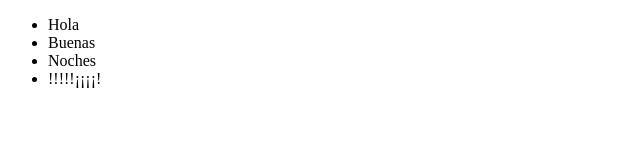
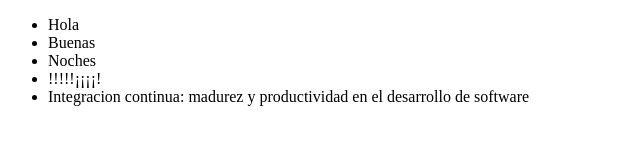
Before and after one commit to Joan355/alura-git, a plain HTML site: page index.html in a window 1280 px wide. Shown: the whole page, without its empty margins (0-640 px from the left). Drawn offline with Linux system fonts and the light colour scheme.

Commit message:
renombrando curso de integracion continua

```diff
--- a/index.html
+++ b/index.html
@@ -11,6 +11,7 @@
         <li>Buenas</li>
         <li>Noches</li>
         <li>!!!!!¡¡¡¡!</li>
+        <li>Integracion continua: madurez y productividad en el desarrollo de software</li>
     </ul>
 </body>
 </html>
```
